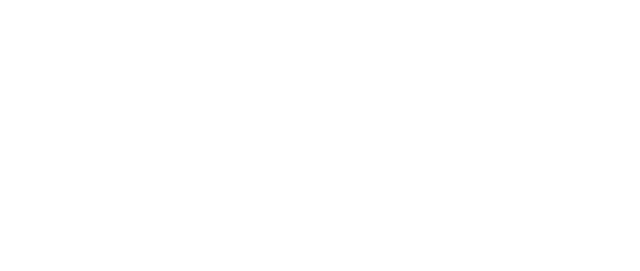
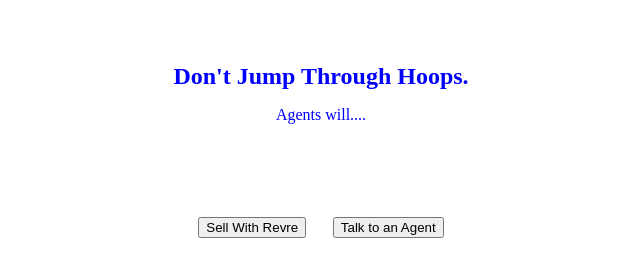
Before and after one commit to MattMont/Django, a Django app: page /homevalue/ in a window 1280 px wide. Before the commit the part shown is empty. Shown: the part 529-800 px from the top of the page, without its empty margins (319-959 px from the left). Run offline with Django 3.2, Linux system fonts and the light colour scheme; some libraries are stand-ins or nearby versions.

Commit message:
add some flexbox structure to landing page

```diff
--- a/testSite/homevalue/static/homevalue/css/autoaddress.css
+++ b/testSite/homevalue/static/homevalue/css/autoaddress.css
@@ -9,6 +9,28 @@
   height: 100%;
   margin: 0;
   padding: 0;
+}
+
+html {
+    overflow: hidden;
+}
+body {
+    min-height: 100vh;
+    box-sizing: border-box;
+}
+
+.bg {
+    height: 66vh;
+    background-image: url("../images/clouds-dawn-drone-624929.jpg");
+    background-position: center;
+    background-repeat: no-repeat;
+    background-size: cover;
+}
+
+.flex-row {
+    display: flex;
+    margin: 0;
+    justify-content: center;
 }
 
 #locationField, #controls {
@@ -52,3 +74,26 @@
 #id_addy {
   width: 400px;
 }
+.center {
+    color: blue;
+    text-align: center;
+    margin: 5% auto;
+    padding: 0;
+}
+
+.center h2 {
+    margin: 0;
+}
+
+.frm {
+    max-width: 500px;
+    margin: 2% auto;
+}
+
+.btn1 {
+    margin: 1em;
+}
+
+.btn2 {
+    margin: 1em;
+}
--- a/testSite/homevalue/templates/autoaddress.html
+++ b/testSite/homevalue/templates/autoaddress.html
@@ -16,14 +16,37 @@
   </head>
 
   <body>
+    <div class="bg">
+        <div class="flex-row">
+            <div class="center">
+                <h2>Get Your Home Price.</h2>
+                <h2>Right Here, Right Now.</h2>
+            </div>
+        </div>
 
+        <div class="flex-row">
+            <div class="frm">
+                <form method="post">
+                  {% csrf_token %}
+                  {{ form }}
+                  <button type="submit">Search</button>
+                </form>
+            </div>
+        </div>
+    </div>
     <div>
-      <form method="post">
-        {% csrf_token %}
-        {{ form }}
-        <button type="submit">Search</button>
-      </form>
+        <div class="flex-row">
+            <div class="center">
+                <h2>Don't Jump Through Hoops.</h2>
+                <p>Agents will....</p>
+            </div>
+       </div>
+       <div class="flex-row">
+           <button type="button" class="btn1">Sell With Revre</button>
+           <button type="button" class="btn2">Talk to an Agent</button>
+       </div>
     </div>
+
 
 
     <script src="https://maps.googleapis.com/maps/api/js?key=AIzaSyDbBz8MmtgkZxT2hD_AMBKEIHr7MnPV1Ac&libraries=places&callback=initAutocomplete"
```
Also changed, not shown: 1 other file.
